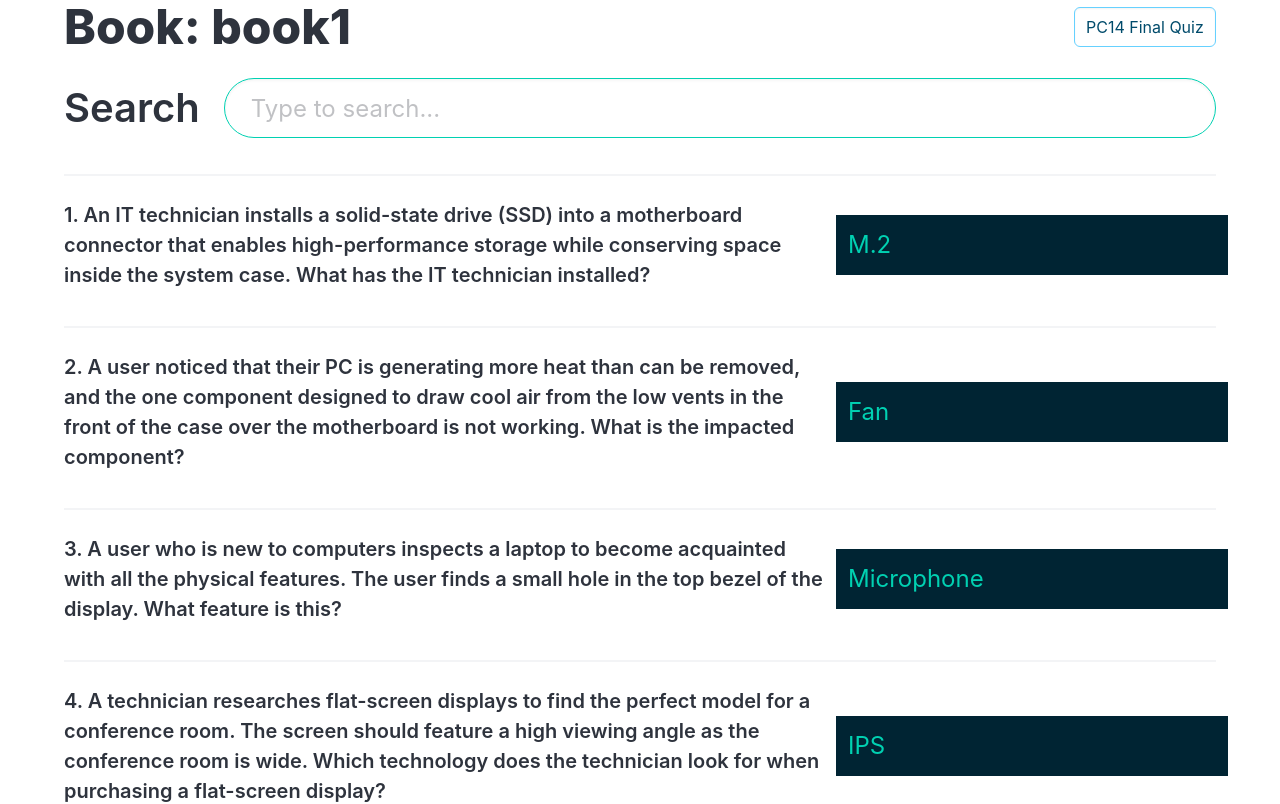
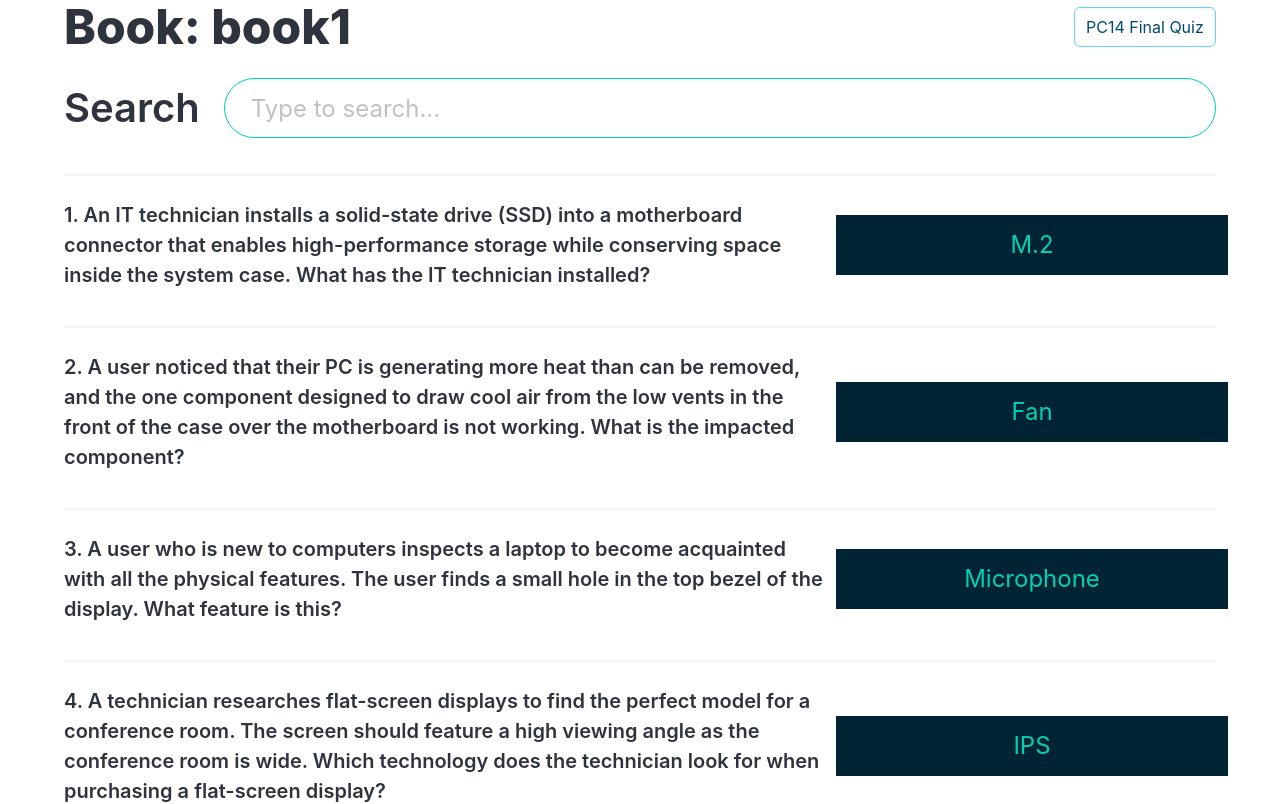
Before and after one commit to magnetik-dev/symmetrical-carnival, a SvelteKit app: page / in a window 1280 px wide. Shown: the top 804 px of the page. Built offline with nearby package versions, Linux system fonts and the light colour scheme.

Commit message:
styles update

```diff
--- a/src/routes/+page.svelte
+++ b/src/routes/+page.svelte
@@ -63,7 +63,7 @@
             <div class="column is-8">
                 <strong class="is-size-5">{i+1}. {item.query}</strong>
             </div>
-            <div class="column has-background-info-dark">
+            <div class="column has-background-info-dark has-text-centered">
                 <span class="is-size-4 has-text-primary">{item.response}</span>
             </div>
         </div>
```
